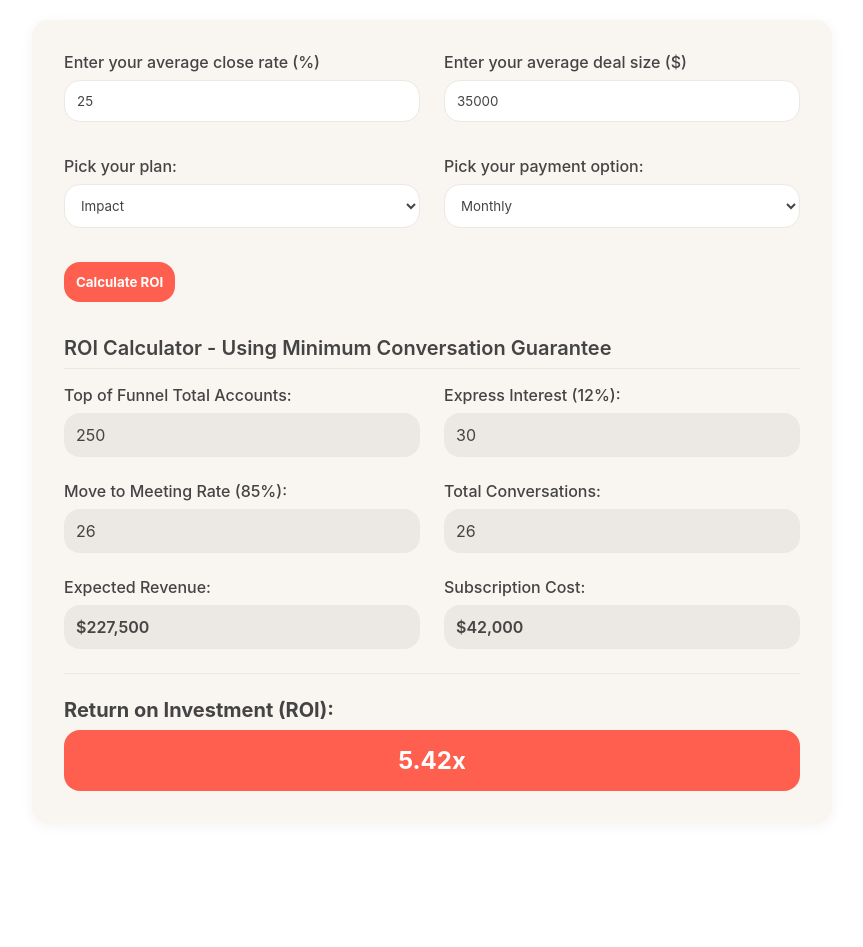
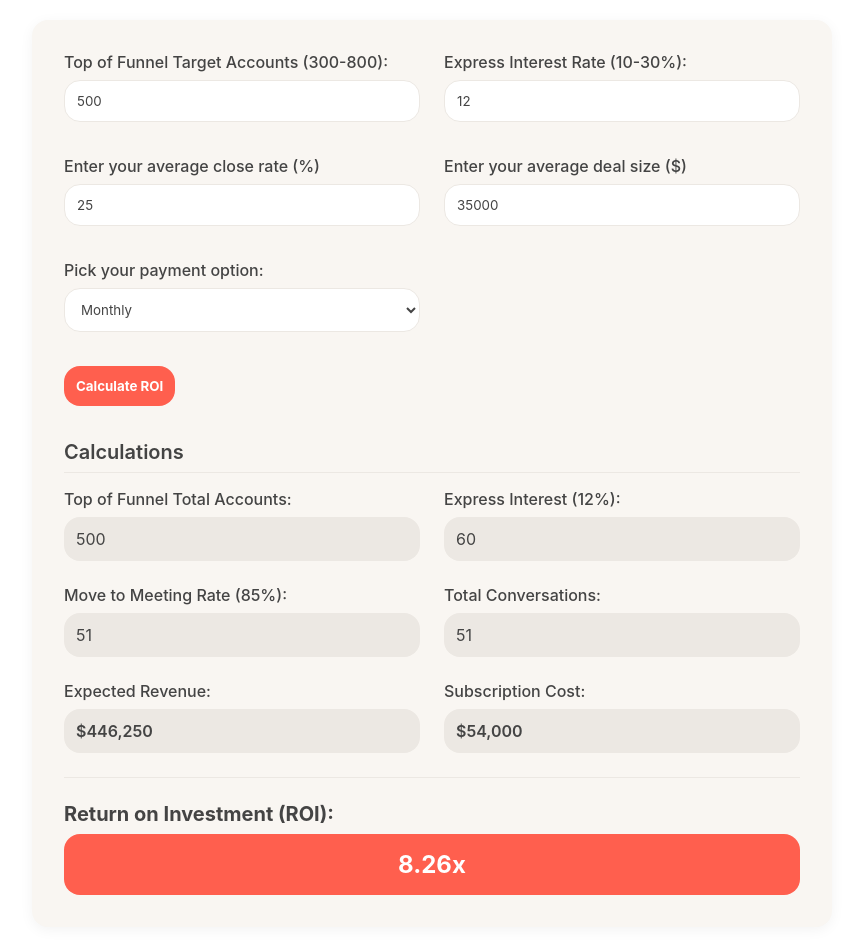
Before and after one commit to sparkseneca/roi-calculator, a plain HTML site: page index.html in a window 1280 px wide. Shown: the whole page, without its empty margins (208-1071 px from the left). Before the commit the page ends 843 px from the top, so only its background shows below. Drawn offline with Linux system fonts and the light colour scheme.

Commit message:
Update index.html

```diff
--- a/index.html
+++ b/index.html
@@ -130,6 +130,18 @@
   <div class="calculator-container">
     <div class="grid">
       <div class="grid-item">
+        <label for="topOfFunnelInput">Top of Funnel Target Accounts (300-800):</label>
+        <input type="number" id="topOfFunnelInput" min="300" max="800" placeholder="e.g., 500" value="500">
+      </div>
+
+      <div class="grid-item">
+        <label for="expressInterestRate">Express Interest Rate (10-30%):</label>
+        <input type="number" id="expressInterestRate" min="10" max="30" placeholder="e.g., 12" value="12">
+      </div>
+    </div>
+
+    <div class="grid">
+      <div class="grid-item">
         <label for="closeRate">Enter your average close rate (%)</label>
         <input type="number" id="closeRate" min="0" max="100" placeholder="e.g., 25" value="25">
       </div>
@@ -142,14 +154,6 @@
 
     <div class="grid">
       <div class="grid-item">
-        <label for="accountType">Pick your plan:</label>
-        <select id="accountType">
-          <option value="Impact">Impact</option>
-          <option value="Scale">Scale</option>
-        </select>
-      </div>
-
-      <div class="grid-item">
         <label for="paymentFrequency">Pick your payment option:</label>
         <select id="paymentFrequency">
           <option value="Monthly">Monthly</option>
@@ -161,26 +165,26 @@
     <button onclick="calculate()">Calculate ROI</button>
 
     <div class="calculation-section">
-      <h2>ROI Calculator - Using Minimum Conversation Guarantee</h2>
+      <h2>Calculations</h2>
       <div class="grid">
         <div class="grid-item">
           <label>Top of Funnel Total Accounts:</label>
-          <div id="topOfFunnel" class="result-box">250</div>
+          <div id="topOfFunnel" class="result-box">500</div>
         </div>
 
         <div class="grid-item">
-          <label>Express Interest (12%):</label>
-          <div id="expressInterest" class="result-box">30</div>
+          <label>Express Interest (<span id="expressInterestPercentage">12</span>%):</label>
+          <div id="expressInterest" class="result-box">60</div>
         </div>
 
         <div class="grid-item">
           <label>Move to Meeting Rate (85%):</label>
-          <div id="moveToMeeting" class="result-box">26</div>
+          <div id="moveToMeeting" class="result-box">51</div>
         </div>
 
         <div class="grid-item">
           <label>Total Conversations:</label>
-          <div id="totalConversations" class="result-box">26</div>
+          <div id="totalConversations" class="result-box">51</div>
         </div>
       </div>
     </div>
@@ -188,18 +192,18 @@
     <div class="grid">
       <div class="grid-item">
         <label>Expected Revenue:</label>
-        <div id="expectedRevenue" class="result-box font-semibold">$52,000</div>
+        <div id="expectedRevenue" class="result-box font-semibold">$637,500</div>
       </div>
 
       <div class="grid-item">
         <label>Subscription Cost:</label>
-        <div id="subscriptionCost" class="result-box font-semibold">$42,000</div>
+        <div id="subscriptionCost" class="result-box font-semibold">$54,000</div>
       </div>
     </div>
 
     <div class="final-result">
       <label class="result-label">Return on Investment (ROI):</label>
-      <div id="roi" class="roi-box">1.24x</div>
+      <div id="roi" class="roi-box">11.81x</div>
     </div>
   </div>
 
@@ -210,19 +214,28 @@
     // Main calculation function
     function calculate() {
       // Get input values
-      var accountType = document.getElementById('accountType').value;
       var paymentFrequency = document.getElementById('paymentFrequency').value;
       var closeRate = parseFloat(document.getElementById('closeRate').value) || 0;
       var dealSize = parseFloat(document.getElementById('dealSize').value) || 0;
+      var topOfFunnelInput = parseInt(document.getElementById('topOfFunnelInput').value) || 500;
+      var expressInterestRate = parseFloat(document.getElementById('expressInterestRate').value) || 12;
 
-      // Calculate top of funnel accounts
-      var topOfFunnel = 250;
-      if (accountType === 'Scale') {
-        topOfFunnel = 500;
-      }
+      // Ensure values are within allowed ranges
+      if (topOfFunnelInput < 300) topOfFunnelInput = 300;
+      if (topOfFunnelInput > 800) topOfFunnelInput = 800;
 
-      // Calculate express interest (12% of top of funnel)
-      var expressInterest = Math.round(topOfFunnel * 0.12);
+      if (expressInterestRate < 10) expressInterestRate = 10;
+      if (expressInterestRate > 30) expressInterestRate = 30;
+
+      // Update input fields with validated values
+      document.getElementById('topOfFunnelInput').value = topOfFunnelInput;
+      document.getElementById('expressInterestRate').value = expressInterestRate;
+
+      // Set top of funnel accounts
+      var topOfFunnel = topOfFunnelInput;
+
+      // Calculate express interest (using user-defined rate)
+      var expressInterest = Math.round(topOfFunnel * (expressInterestRate / 100));
 
       // Calculate move to meeting rate (85% of express interest)
       var moveToMeeting = Math.round(expressInterest * 0.85);
@@ -233,21 +246,18 @@
       // Calculate expected revenue
       var expectedRevenue = Math.round((totalConversations * closeRate / 100) * dealSize);
 
-      // Determine subscription cost based on selections
-      var subscriptionCost = 42000; // Default: Impact Monthly
+      // Determine subscription cost based on payment frequency
+      var subscriptionCost = 54000; // Default: Monthly (4,500 × 12)
 
-      if (accountType === 'Impact' && paymentFrequency === 'Annually') {
-        subscriptionCost = 35000;
-      } else if (accountType === 'Scale' && paymentFrequency === 'Monthly') {
-        subscriptionCost = 66000;
-      } else if (accountType === 'Scale' && paymentFrequency === 'Annually') {
-        subscriptionCost = 50000;
+      if (paymentFrequency === 'Annually') {
+        subscriptionCost = 45000;
       }
 
       // Calculate ROI
       var roi = expectedRevenue / subscriptionCost;
 
       // Update DOM elements
+      document.getElementById('expressInterestPercentage').textContent = expressInterestRate;
       document.getElementById('topOfFunnel').textContent = topOfFunnel;
       document.getElementById('expressInterest').textContent = expressInterest;
       document.getElementById('moveToMeeting').textContent = moveToMeeting;
```
